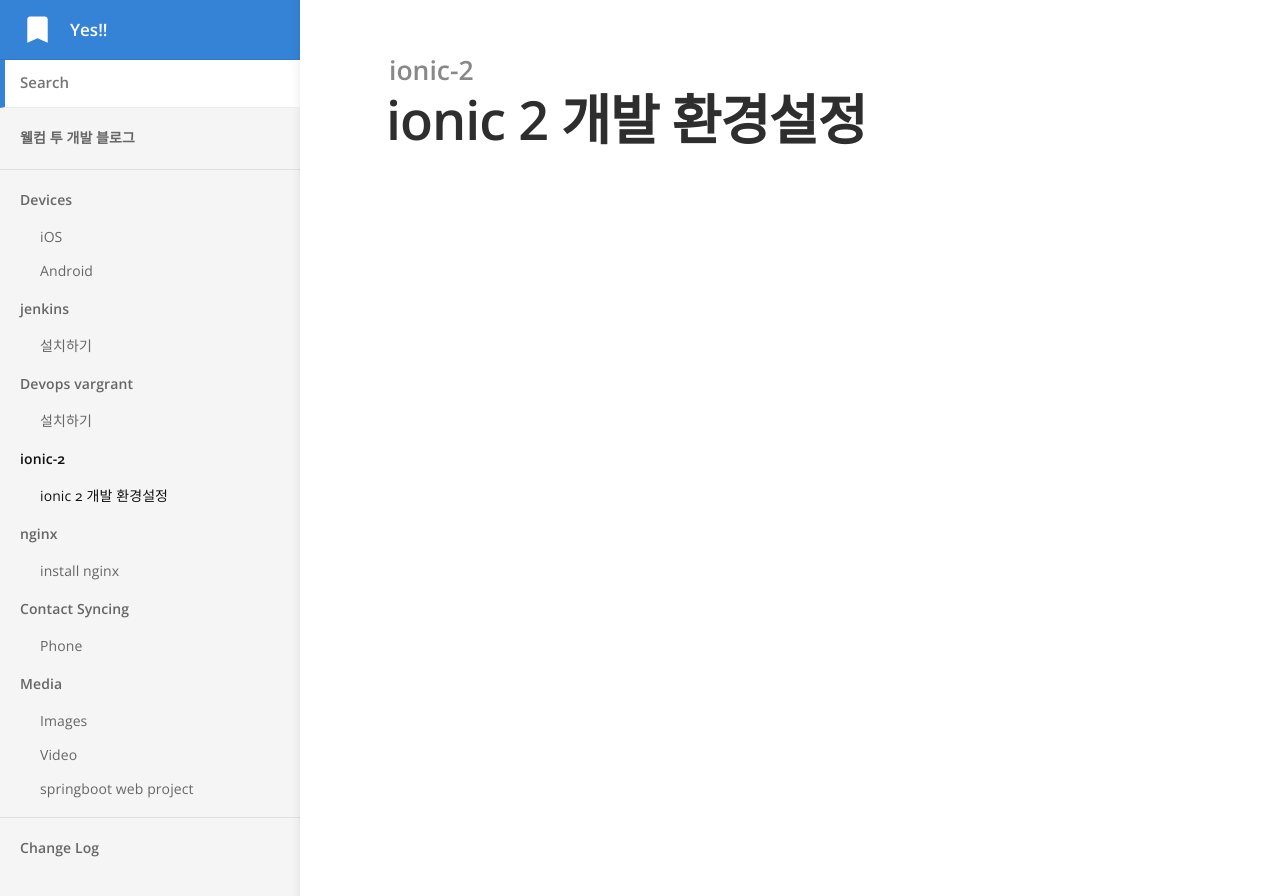
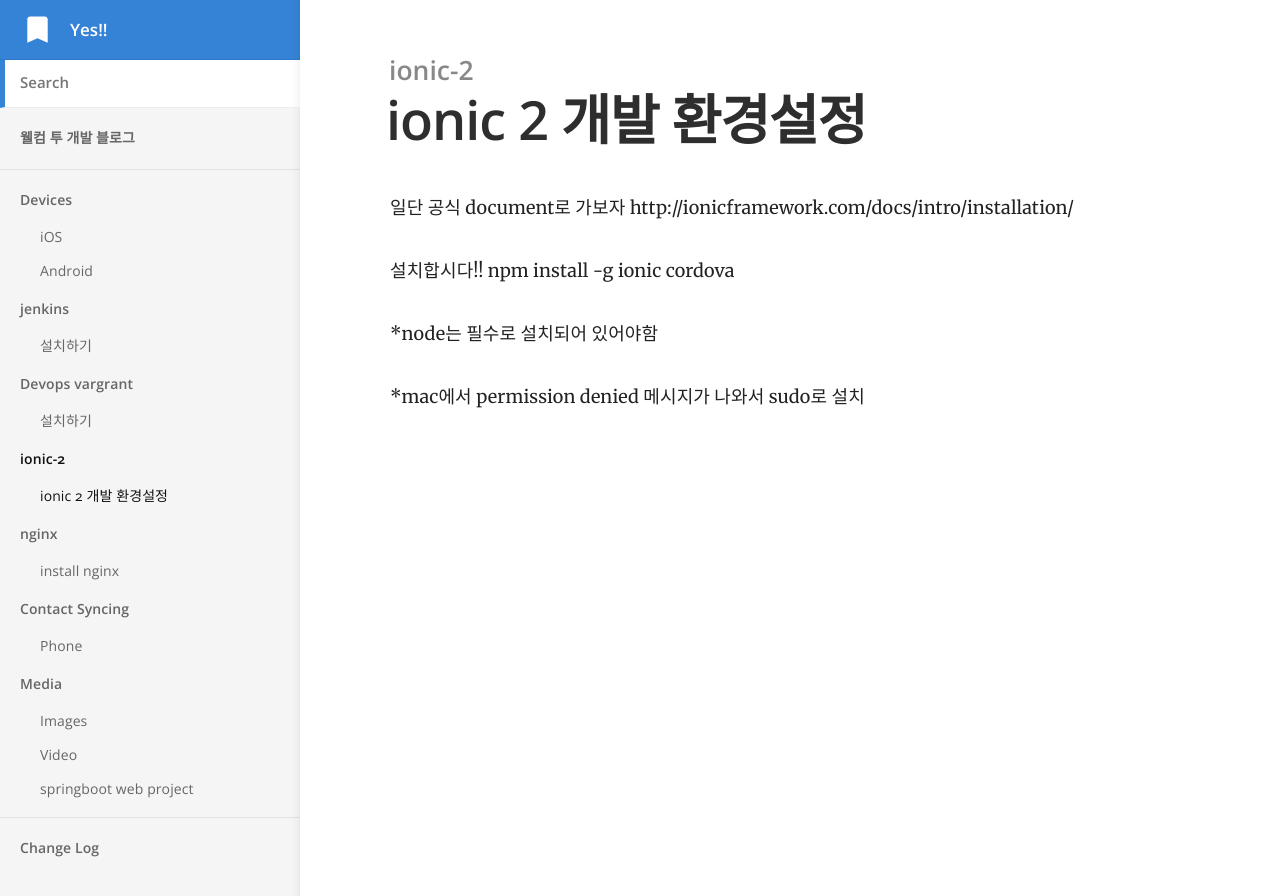
Before and after one commit to j2yes/j2yes.github.io, a Jekyll site: the page built from _docs/ionic-2/env-setting.md, in a window 1280 px wide. Shown: the top 896 px of the page. Built offline with Jekyll 4.4.1, drawn with Linux system fonts in a browser that asks for light colours; comment, search, counter and statistics services are not loaded.

Commit message:
Updated '_docs/ionic-2/env-setting.md' via CloudCannon

```diff
--- a/_docs/ionic-2/env-setting.md
+++ b/_docs/ionic-2/env-setting.md
@@ -5,3 +5,14 @@
 comments: true
 # other options
 ---
+
+
+일단 공식 document로 가보자
+http://ionicframework.com/docs/intro/installation/
+
+설치합시다!!
+npm install -g ionic cordova
+
+*node는 필수로 설치되어 있어야함
+
+*mac에서 permission denied 메시지가 나와서 sudo로 설치
```
